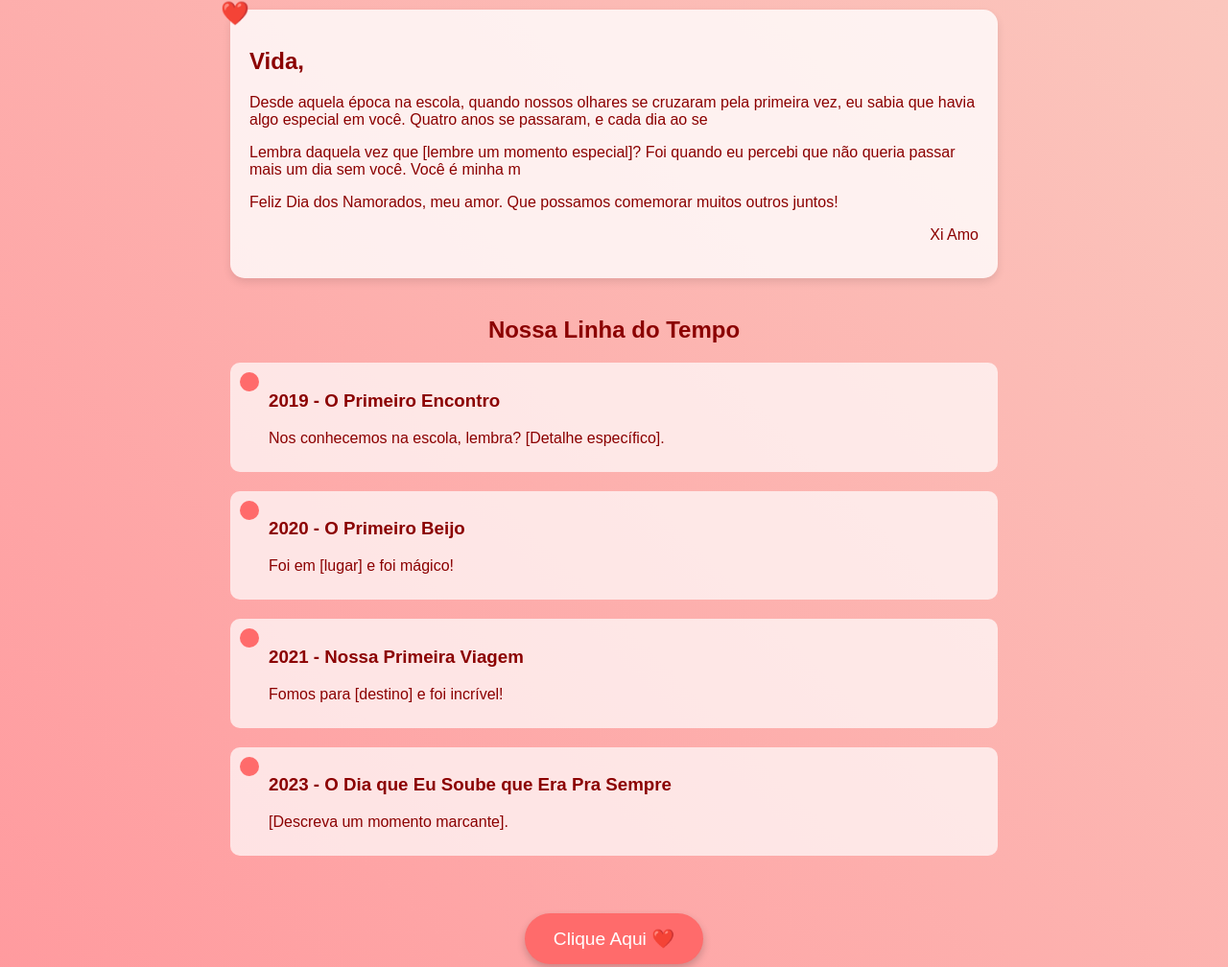
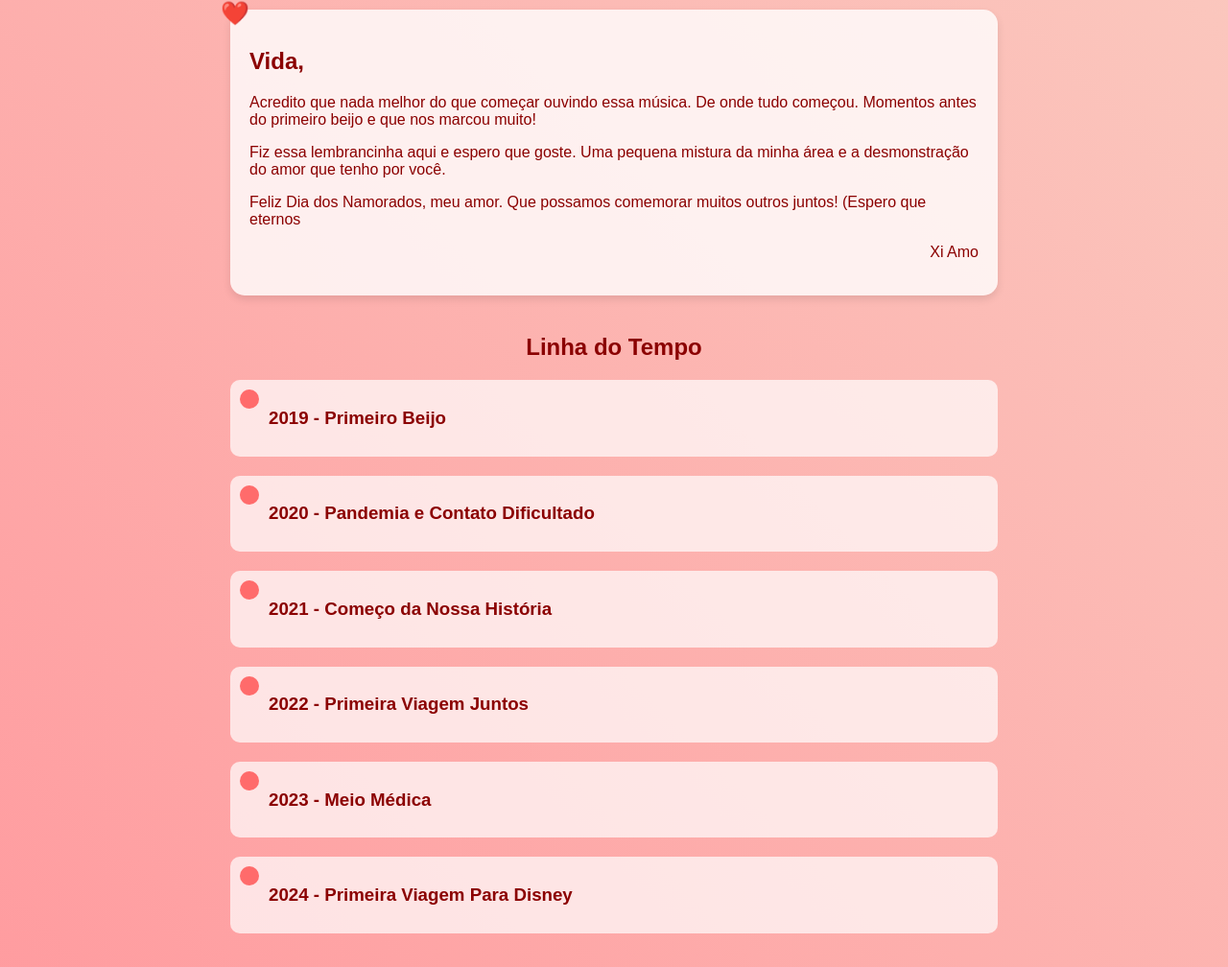
Before and after one commit to carloscerruti/namorados, a plain HTML site: page index.html in a window 1280 px wide. Shown: the part 505-1513 px from the top of the page at 96% size. Drawn offline with Linux system fonts and the light colour scheme.

Commit message:
mensagem do commit

```diff
--- a/index.html
+++ b/index.html
@@ -209,59 +209,59 @@
             <div id="youtube-player"></div>
             <div id="youtube-player-container"></div>
             <button class="play-btn" id="playMusic">
-                <span>▶️ Tocar "Nem de Graça"</span>
+                <span>▶️ Tocar</span>
             </button>
         </div>
 
         <div class="photo-gallery">
             <!-- Adicione suas fotos aqui -->
             <img src="images/casal-01.jpeg" class="photo" alt="Nossa foto">
+            <img src="images/casal-04.jpeg" class="photo" alt="Nossa foto">
+            <img src="images/casal-03.jpeg" class="photo" alt="Nossa foto">
             <img src="images/casal-02.jpeg" class="photo" alt="Nossa foto">
-            <img src="images/casal-03.jpeg" class="photo" alt="Nossa foto">
-            <img src="images/casal-04.jpeg" class="photo" alt="Nossa foto">
         </div>
 
         <div class="love-letter">
             <h2>Vida,</h2>
             <p>
-                Desde aquela época na escola, quando nossos olhares se cruzaram pela primeira vez, eu sabia que havia
-                algo especial em você. Quatro anos se passaram, e cada dia ao seu lado só confirma o quanto sou sortudo
-                por te ter.
+                Acredito que nada melhor do que começar ouvindo essa música. De onde tudo começou. Momentos antes do
+                primeiro beijo e que nos marcou muito!
             </p>
             <p>
-                Lembra daquela vez que [lembre um momento especial]? Foi quando eu percebi que não queria passar mais um
-                dia sem você. Você é minha música favorita, meu porto seguro, meu amor eterno.
+                Fiz essa lembrancinha aqui e espero que goste. Uma pequena mistura da minha área e a desmonstração
+                do amor que tenho por você.
             </p>
             <p>
-                Feliz Dia dos Namorados, meu amor. Que possamos comemorar muitos outros juntos!
+                Feliz Dia dos Namorados, meu amor. Que possamos comemorar muitos outros juntos! (Espero que eternos)
             </p>
             <p style="text-align: right;">Xi Amo</p>
         </div>
 
         <div class="timeline">
-            <h2>Nossa Linha do Tempo</h2>
+            <h2>Linha do Tempo</h2>
             <div class="timeline-item">
-                <h3>2019 - O Primeiro Encontro</h3>
-                <p>Nos conhecemos na escola, lembra? [Detalhe específico].</p>
+                <h3>2019 - Primeiro Beijo</h3>
             </div>
             <div class="timeline-item">
-                <h3>2020 - O Primeiro Beijo</h3>
-                <p>Foi em [lugar] e foi mágico!</p>
+                <h3>2020 - Pandemia e Contato Dificultado</h3>
             </div>
             <div class="timeline-item">
-                <h3>2021 - Nossa Primeira Viagem</h3>
-                <p>Fomos para [destino] e foi incrível!</p>
+                <h3>2021 - Começo da Nossa História</h3>
             </div>
             <div class="timeline-item">
-                <h3>2023 - O Dia que Eu Soube que Era Pra Sempre</h3>
-                <p>[Descreva um momento marcante].</p>
+                <h3>2022 - Primeira Viagem Juntos</h3>
+            </div>
+            <div class="timeline-item">
+                <h3>2023 - Meio Médica</h3>
+            </div>
+            <div class="timeline-item">
+                <h3>2024 - Primeira Viagem Para Disney</h3>
             </div>
         </div>
 
         <button class="heart-btn" id="loveBtn">Clique Aqui ❤️</button>
         <div class="hidden-message" id="hiddenMessage">
-            <h2>Você é a pessoa mais incrível do mundo!</h2>
-            <p>Eu te amo mais do que palavras podem expressar. ❤️</p>
+            <h2>Você é o grande amor da minha vida!</h2>
         </div>
     </div>
 
@@ -270,7 +270,7 @@
     <!-- Script modificado para melhor compatibilidade -->
     <script>
         // Sistema de música simplificado para máxima compatibilidade
-        document.addEventListener('DOMContentLoaded', function() {
+        document.addEventListener('DOMContentLoaded', function () {
             // Referências aos elementos
             const playBtn = document.getElementById('playMusic');
             const playerContainer = document.getElementById('youtube-player-container');
@@ -298,12 +298,12 @@
             }
 
             // Quando clicar no botão de play
-            playBtn.addEventListener('click', function() {
+            playBtn.addEventListener('click', function () {
                 loadDirectPlayer();
             });
 
             // Efeito de corações
-            document.getElementById('loveBtn').addEventListener('click', function() {
+            document.getElementById('loveBtn').addEventListener('click', function () {
                 document.getElementById('hiddenMessage').style.display = 'block';
                 createHearts();
 
```
